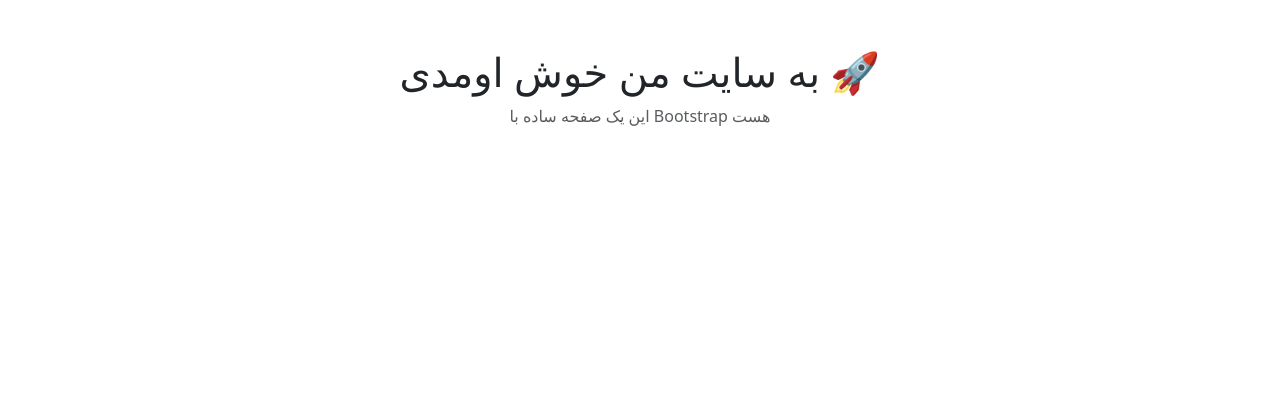
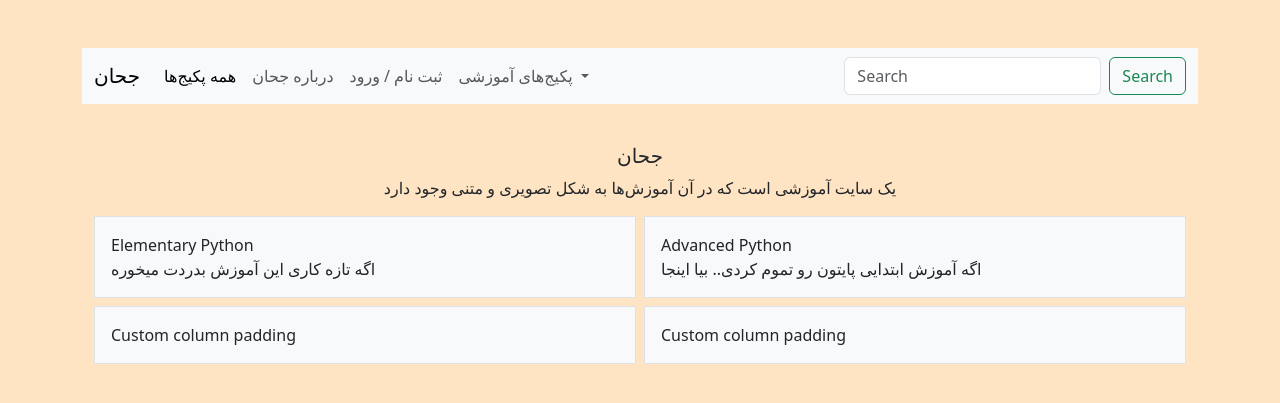
Before and after one commit to Hanikia/digital_products, a Django app: page / in a window 1280 px wide. Shown: the top 403 px of the page. Run offline with Django 5.2, Linux system fonts and the light colour scheme; parts of the project's set-up code (start-up, migrations or seed data) failed here and were passed over.

Commit message:
register,login,logout

```diff
--- a/digital_products/settings.py
+++ b/digital_products/settings.py
@@ -115,6 +115,9 @@ USE_TZ = True
 # https://docs.djangoproject.com/en/5.2/howto/static-files/
 
 STATIC_URL = 'static/'
+STATICFILES_DIRS = [
+    os.path.join(BASE_DIR, 'static')
+]
 
 # Media Files
 MEDIA_ROOT = os.path.join(BASE_DIR, 'media/')
--- a/products/urls.py
+++ b/products/urls.py
@@ -1,12 +1,14 @@
-from django.urls import path
+from django.urls import path, include
 from .views import( ProductListView, ProductDetailView,
       CategoryListView, CategoryDetailView, FileListView,
       FileDetailView
 )
+from django.contrib import admin
+
 from .views import home
 from .views import post_list
 
-
+# app_name = "products"
 
 urlpatterns = [
     path('categories/', CategoryListView.as_view(), name = 'category-list'),
@@ -18,4 +20,10 @@ urlpatterns = [
     path('products/<int:product_id>/files/<int:pk>/', FileDetailView.as_view(), name='file-detail'),
     path('', home, name='home'),
     path("posts/", post_list, name="post_list"),
+    path('users/', include('users.urls', namespace='users')),
+    path('admin/', admin.site.urls),
+    # path('', include(('products.urls', 'products'), namespace='products')),
+
 ]
+
+# reverse("users:register", current_app=self.request.resolver_match.namespace)
--- a/products/views.py
+++ b/products/views.py
@@ -14,6 +14,7 @@ def home(request):
 def post_list(request):
     posts = Product.objects.all()
     return render(request, "posts.html", {"posts": posts})
+
 
 class CategoryListView(APIView):
 
--- /dev/null
+++ b/static/styles.css
@@ -0,0 +1,3 @@
+body{
+    background-color: bisque;
+}
--- a/templates/home.html
+++ b/templates/home.html
@@ -1,13 +1,75 @@
+{% load static %}
 <!DOCTYPE html>
 <html lang="fa">
 <head>
     <meta charset="UTF-8">
-    <title>سایت من</title>
-    <!-- اضافه کردن Bootstrap -->
+    <title>JAHAN</title>
     <link href="https://cdn.jsdelivr.net/npm/bootstrap@5.3.0/dist/css/bootstrap.min.css" rel="stylesheet">
+    <link rel="stylesheet" href=" {% static 'styles.css' %}">
 </head>
 <body class="container mt-5">
-    <h1 class="text-center">به سایت من خوش اومدی 🚀</h1>
-    <p class="text-muted text-center">این یک صفحه ساده با Bootstrap هست</p>
+    <nav class="navbar navbar-expand-lg navbar-light bg-light">
+  <div class="container-fluid">
+    <a class="navbar-brand" href="#">جحان</a>
+    <button class="navbar-toggler" type="button" data-bs-toggle="collapse" data-bs-target="#navbarSupportedContent" aria-controls="navbarSupportedContent" aria-expanded="false" aria-label="Toggle navigation">
+      <span class="navbar-toggler-icon"></span>
+    </button>
+    <div class="collapse navbar-collapse" id="navbarSupportedContent">
+      <ul class="navbar-nav me-auto mb-2 mb-lg-0">
+        <li class="nav-item">
+          <a class="nav-link active" aria-current="page" href="/posts">همه پکیج‌ها</a>
+        </li>
+        <li class="nav-item">
+          <a class="nav-link" href="#">درباره جحان</a>
+        </li>
+        <li class="nav-item">
+          <a class="nav-link" href="users/register">ثبت نام / ورود</a>
+        </li>
+        <li class="nav-item dropdown">
+          <a class="nav-link dropdown-toggle" href="#" id="navbarDropdown" role="button" data-bs-toggle="dropdown" aria-expanded="false">
+            پکیج‌های آموزشی
+          </a>
+          <ul class="dropdown-menu" aria-labelledby="navbarDropdown">
+            <li><a class="dropdown-item" href="#">پایتون</a></li>
+            <li><a class="dropdown-item" href="#">HTML</a></li>
+            <li><hr class="dropdown-divider"></li>
+            <li><a class="dropdown-item" href="#">CSS</a></li>
+          </ul>
+        </li>
+      </ul>
+      <form class="d-flex">
+        <input class="form-control me-2" type="search" placeholder="Search" aria-label="Search">
+        <button class="btn btn-outline-success" type="submit">Search</button>
+      </form>
+    </div>
+  </div>
+</nav>
+<br>
+<p>
+    <center>
+    <h5>جحان</h5>
+    یک سایت آموزشی است که در آن آموزش‌ها به شکل تصویری و متنی وجود دارد
+    </center>
+</p>
+<div class="container">
+  <div class="row g-2">
+    <div class="col-6">
+      <div class="p-3 border bg-light">Elementary Python <br/>
+        اگه تازه کاری این آموزش بدردت میخوره
+      </div>
+    </div>
+    <div class="col-6">
+      <div class="p-3 border bg-light">Advanced Python <br/>
+        اگه آموزش ابتدایی پایتون رو تموم کردی.. بیا اینجا
+      </div>
+    </div>
+    <div class="col-6">
+      <div class="p-3 border bg-light">Custom column padding</div>
+    </div>
+    <div class="col-6">
+      <div class="p-3 border bg-light">Custom column padding</div>
+    </div>
+  </div>
+</div>
 </body>
 </html>
--- a/templates/posts.html
+++ b/templates/posts.html
@@ -1,3 +1,4 @@
+{% load static %}
 <!DOCTYPE html>
 <html lang="fa">
 <head>
@@ -12,6 +13,7 @@
         {% for post in posts %}
         <div class="col-md-4">
             <div class="card mb-4 shadow-sm">
+                <img src="..." class="img-thumbnail" alt="...", style="float: right;", width=50%>
                 <div class="card-body">
                     <h5 class="card-title">{{ post.title }}</h5>
                     <p class="card-text">{{ post.content|truncatechars:100 }}</p>
--- /dev/null
+++ b/users/urls.py
@@ -0,0 +1,10 @@
+from django.urls import path , include
+from . views import register_view, Login_View, Logout_View
+
+app_name = 'users'
+
+urlpatterns = [
+    path("register/", register_view, name="register"),
+    path("login/", Login_View, name="login"),
+    path("logout/", Logout_View, name="logout"),
+]
```
Also changed, not shown: templates/base.html (added, +25 -0 lines), users/templates/users/login.html (added, +17 -0 lines), users/templates/users/logout.html (added, +21 -0 lines), users/templates/users/register.html (added, +21 -0 lines), users/views.py (+32 -2 lines), db.sqlite3.
